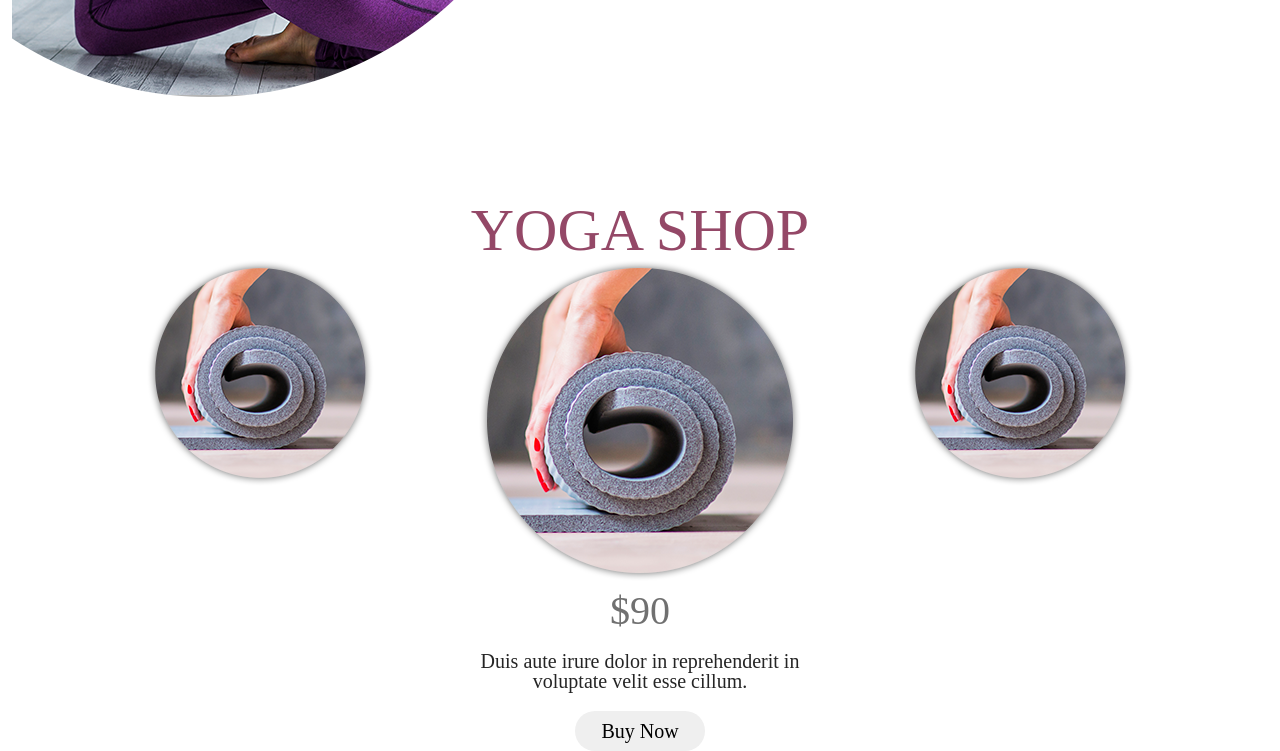
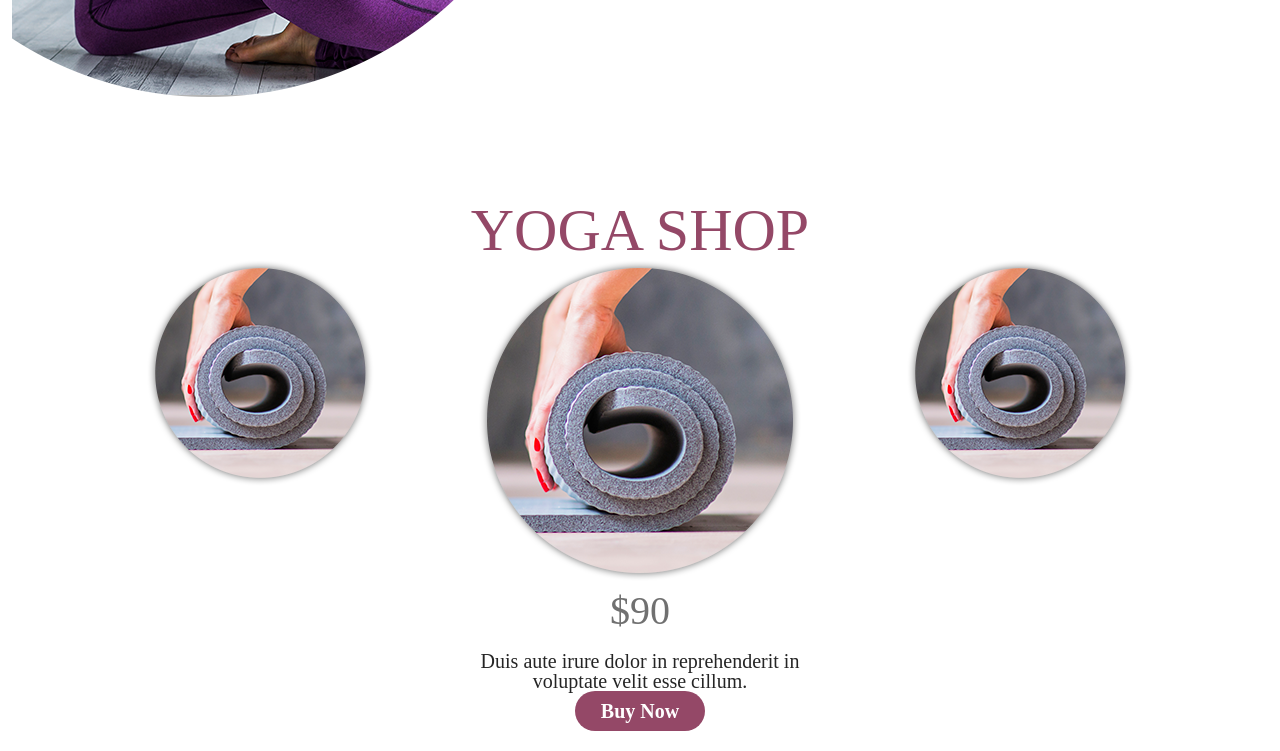
Before and after one commit to pritomsarkar226/Yoga-Class, a plain HTML site: page index.html in a window 1280 px wide. Shown: the part 3994-4745 px from the top of the page. Drawn offline with Linux system fonts and the light colour scheme; a web font is replaced by a local one.

Commit message:
Update style.css

```diff
--- a/css/style.css
+++ b/css/style.css
@@ -259,13 +259,15 @@ table {
   padding-top: 20px;
 }
 .prize button{
-  margin-top: 20px;
+  background: #944867;
+  color: #ffffff;
   height: 40px;
   width: 130px;
+  font-weight: bold;
   font-size: 20px;
+  border-radius: 20px;
+  border: none;
   display: block;
   margin-left: auto;
   margin-right: auto;
-  border: none;
-  border-radius: 20px;
 }
```
